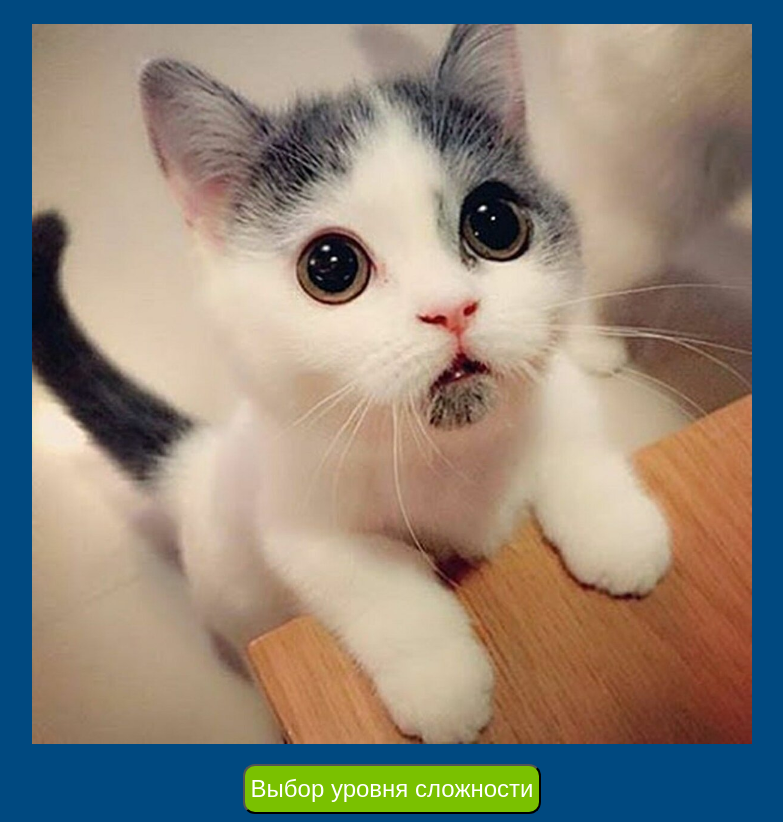
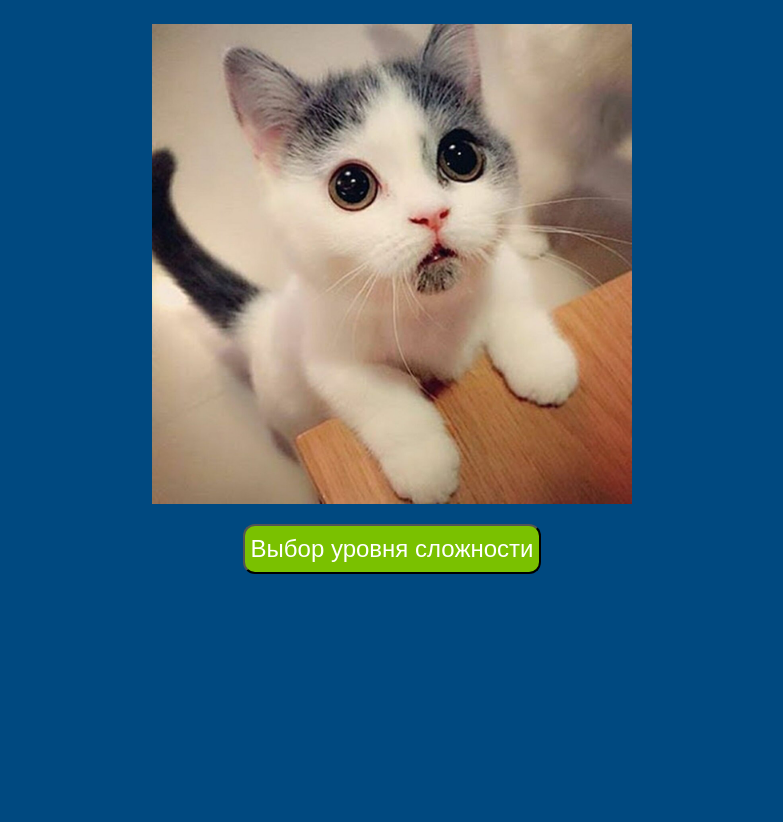
Before and after one commit to ZuevIvan/card-game, a plain HTML site: page easy.html in a window 1280 px wide. Shown: the part 86-908 px from the top of the page, without its empty margins (248-1031 px from the left). After the commit the page ends 800 px from the top, so only its background shows below. Drawn offline with Linux system fonts and the light colour scheme; a web font is replaced by a local one.

Commit message:
fix width and height for photo

```diff
--- a/style.css
+++ b/style.css
@@ -122,6 +122,6 @@ body {
 }
 
 .photo{
-  width: 720px;
-  height: 720px;
+  width: 480px;
+  height: 480px;
 }
```
